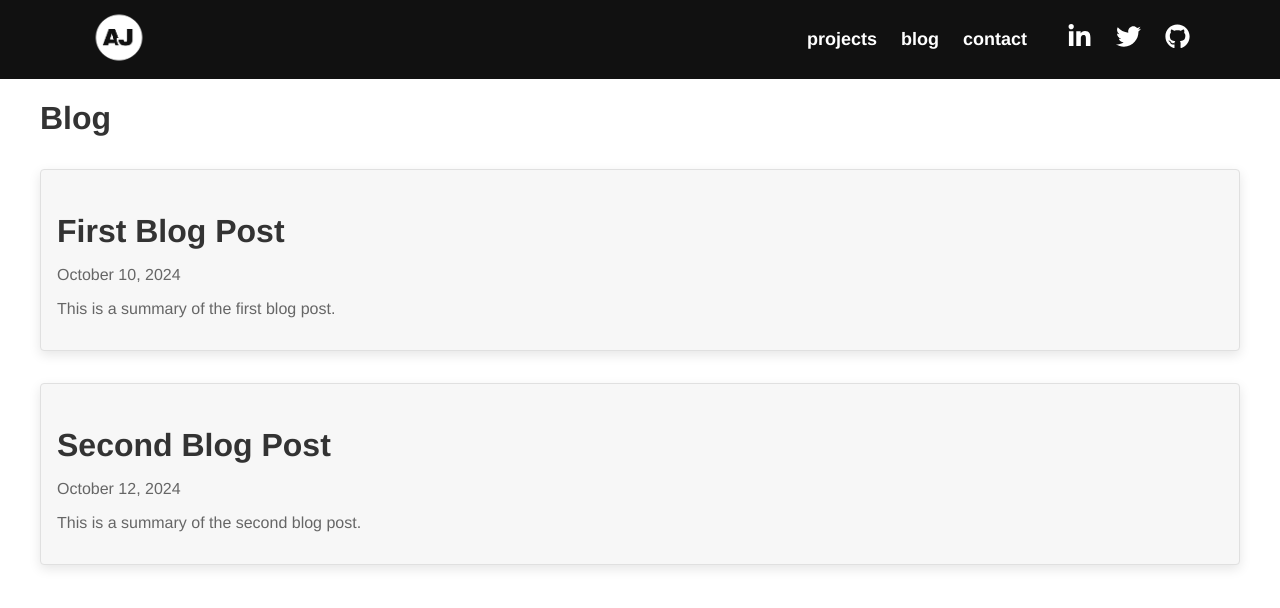
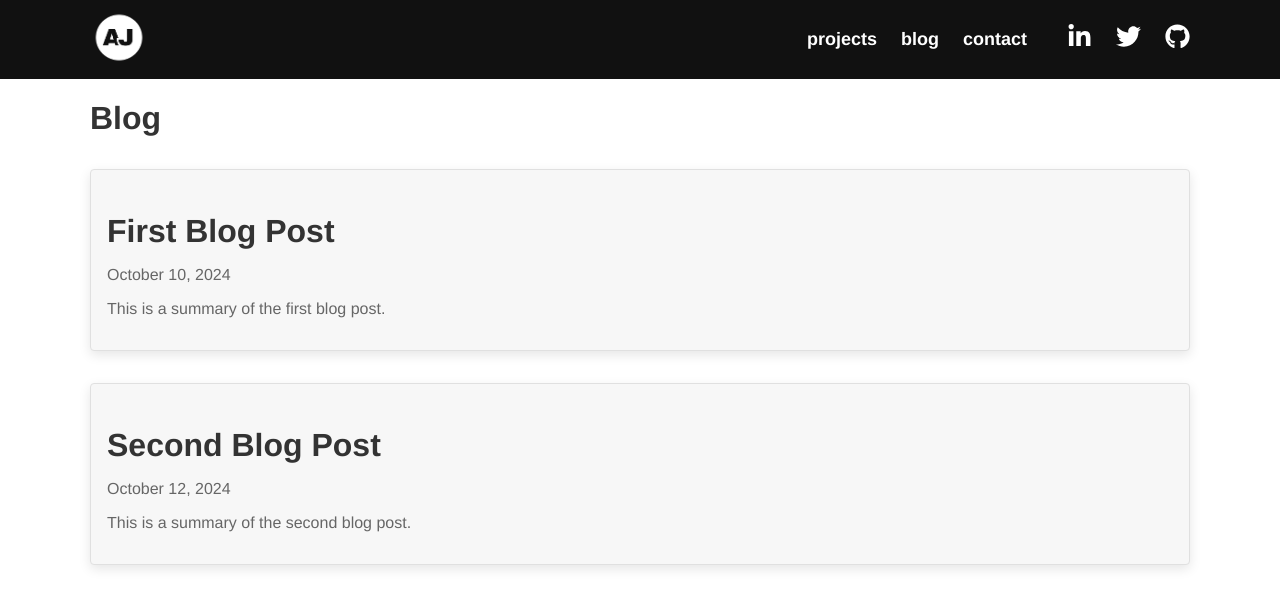
Before and after one commit to lexjulian/portfolio, a React (Vite) app: page /blog in a window 1280 px wide. Shown: the top 608 px of the page. Built offline with nearby package versions, Linux system fonts and the light colour scheme.

Commit message:
modified minor settings for the main page

```diff
--- a/src/styles/globals.css
+++ b/src/styles/globals.css
@@ -58,7 +58,7 @@ a:hover {
 
 .container {
   width: 100%;
-  max-width: 1200px;
+  max-width: 1100px;
   margin: 0 auto; /* Centers the container */
   padding: 0 var(--spacing-medium); /* Adds some spacing on the sides */
 }
```
